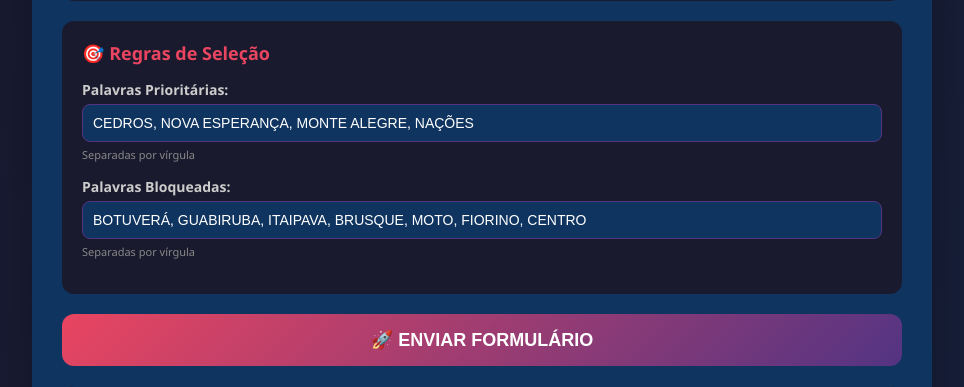
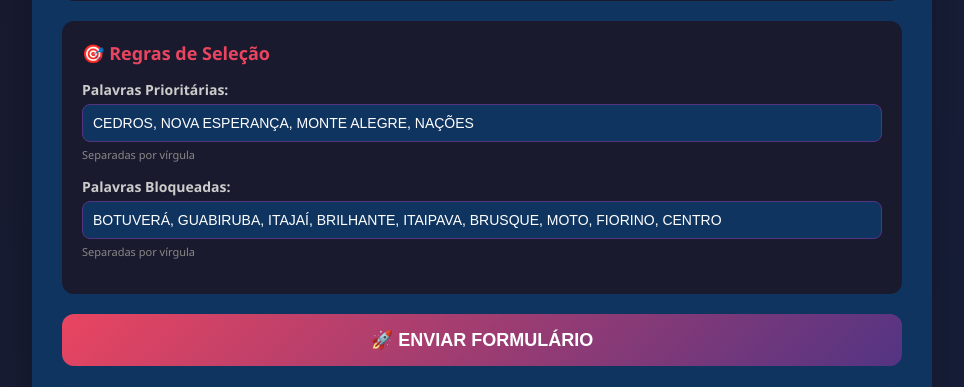
Before and after one commit to ghdeoliveira/AutoRota, a Flask app: page / in a window 1280 px wide. Shown: the part 481-868 px from the top of the page, without its empty margins (158-1122 px from the left). Run offline with Flask 3, Linux system fonts and the light colour scheme.

Commit message:
nemseimais

```diff
--- a/templates/index.html
+++ b/templates/index.html
@@ -40,7 +40,7 @@
                     </div>
                     <div class="form-group">
                         <label>Palavras Bloqueadas:</label>
-                        <input type="text" id="bloqueadas" value="BOTUVERÁ, GUABIRUBA, ITAIPAVA, BRUSQUE, MOTO, FIORINO, CENTRO">
+                        <input type="text" id="bloqueadas" value="BOTUVERÁ, GUABIRUBA, ITAJAÍ, BRILHANTE, ITAIPAVA, BRUSQUE, MOTO, FIORINO, CENTRO">
                         <small>Separadas por vírgula</small>
                     </div>
                 </div>
```
Also changed, not shown: 1 other file.
